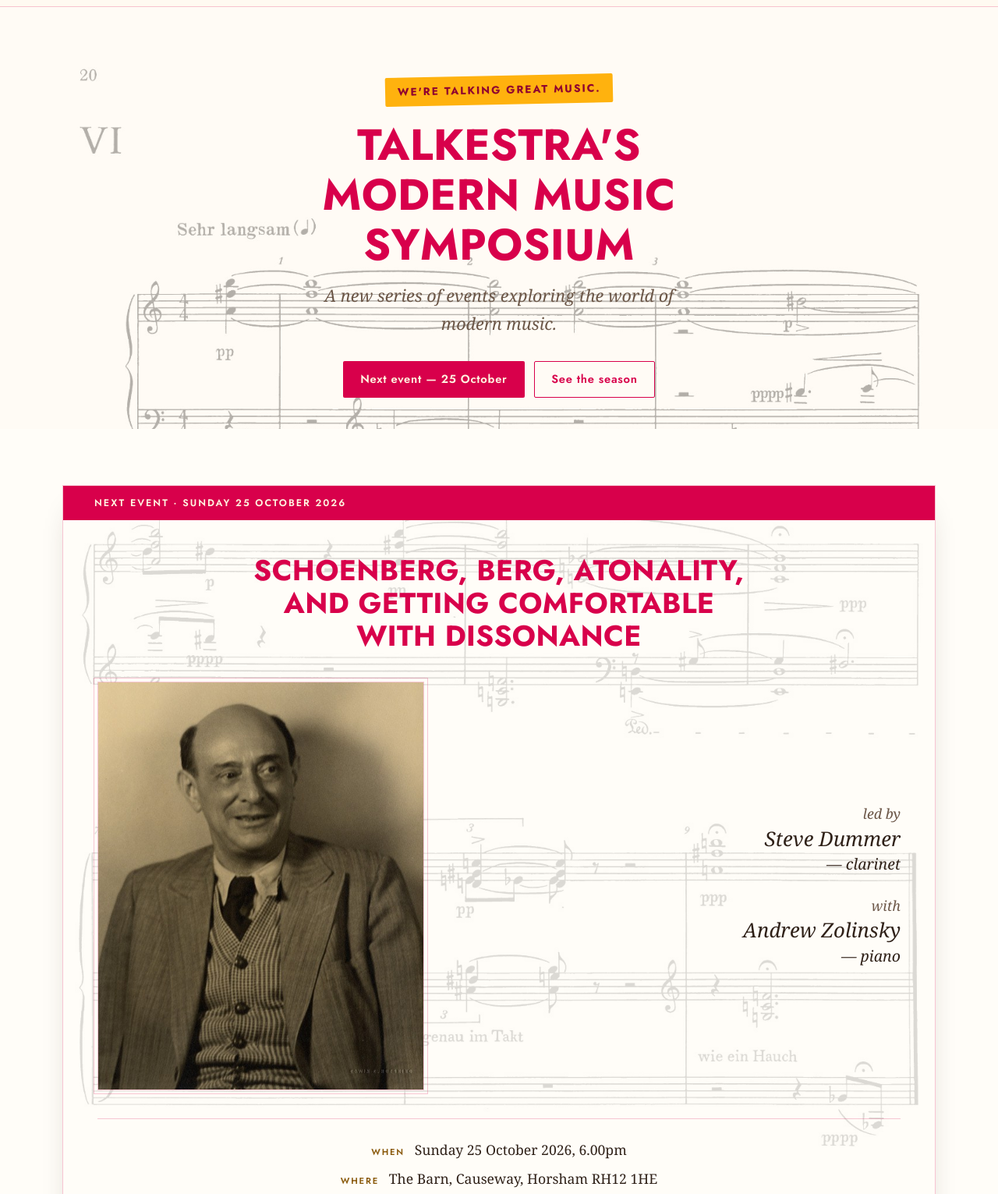
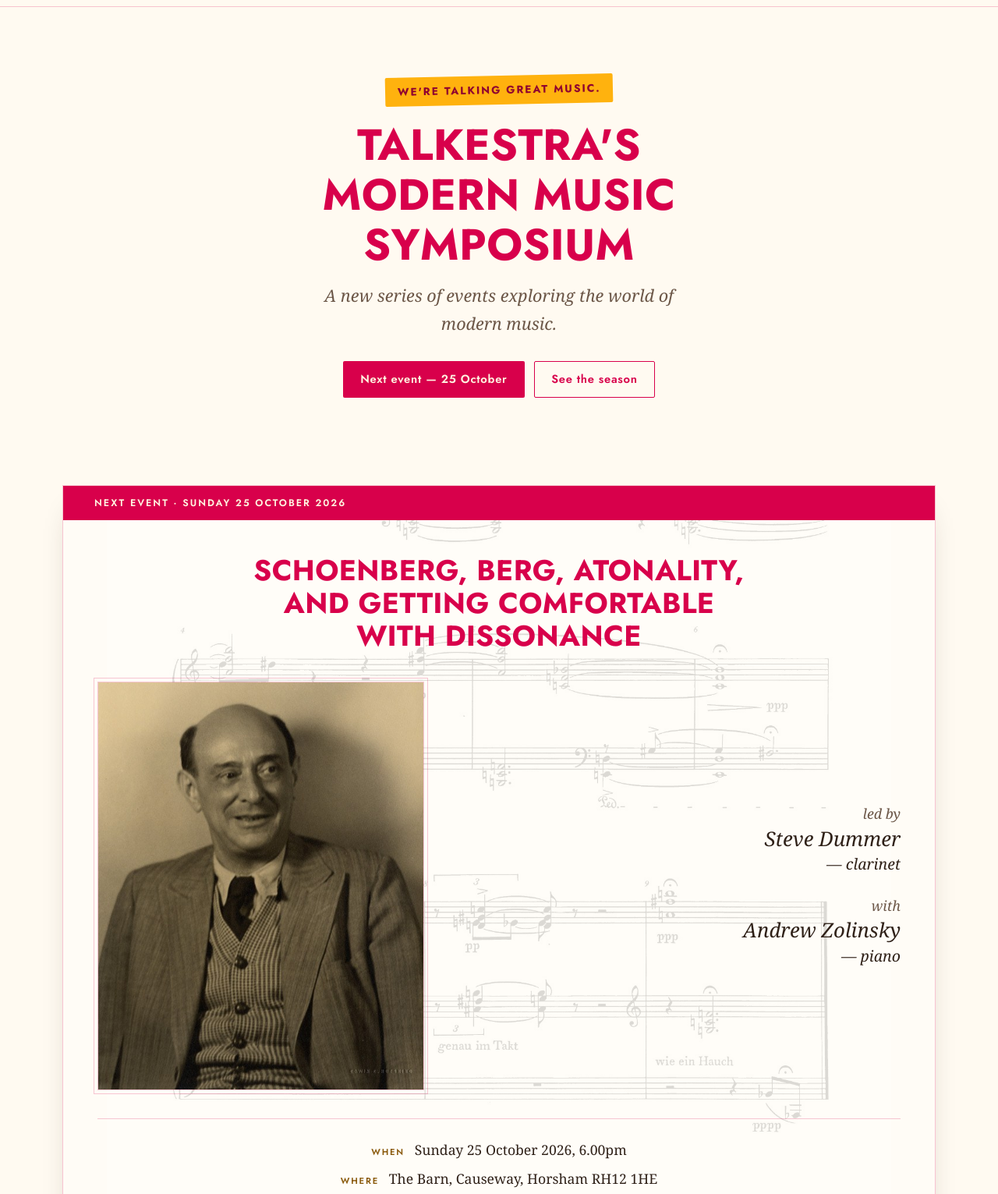
Before and after one commit to tcorbettclark/talkestra, a website: page public/index.html in a window 1280 px wide. Shown: the part 59-1590 px from the top of the page at 78% size. Drawn offline with Linux system fonts and the light colour scheme.

Commit message:
Confine the Schoenberg score to the next-event card
The layer was on the #next section, so it filled the section's padding box and
read as bleed onto the page above the band and below the card. Moving it onto
.programme — which already clips with overflow: hidden — keeps the manuscript
inside the card, and the ink still reads through its translucent surface.

- drop the hero's score layer for the same reason
- size it at 90% of the card width: notation ~10% smaller than a plain cover,
  ~70% of the page still visible, no edge artefacts thanks to the flat paper
- season score down to 10%, keeping the event list the clear focus

```diff
--- a/public/index.html
+++ b/public/index.html
@@ -66,7 +66,7 @@
 
     <main id="main">
       <!-- ── Hero ─────────────────────────────────────────────────────── -->
-      <section class="hero score-bg">
+      <section class="hero">
         <div class="container">
           <p class="tagline">We're talking great music.</p>
           <h1>Talkestra's Modern Music Symposium</h1>
@@ -79,9 +79,9 @@
       </section>
 
       <!-- ── Next event ───────────────────────────────────────────────── -->
-      <section id="next" class="section score-bg">
+      <section id="next" class="section">
         <div class="container">
-          <article class="programme">
+          <article class="programme score-bg">
             <p class="programme-band">Next event · Sunday 25 October 2026</p>
 
             <div class="programme-body">
--- a/public/styles.css
+++ b/public/styles.css
@@ -89,7 +89,8 @@ body {
    is a ::before that multiply-blends into the cream page, so the scan's white
    paper disappears and only ink remains — opacity sets ink strength directly.
    `cover` fills the section and deliberately crops the page top and bottom;
-   --score-position chooses which band of the page shows. */
+   --score-size can narrow that (e.g. 90% auto) to show more of the page, and
+   --score-position chooses which band of it shows. */
 .score-bg { position: relative; }
 
 .score-bg::before {
@@ -98,7 +99,7 @@ body {
   inset: 0;
   z-index: -1;
   background-image: var(--score);
-  background-size: cover;
+  background-size: var(--score-size, cover);
   background-position: var(--score-position, center);
   background-repeat: no-repeat;
   mix-blend-mode: multiply;
@@ -276,12 +277,6 @@ section[id] { scroll-margin-top: 5.5rem; }
 /* ── Hero ──────────────────────────────────────────────────────────────── */
 
 .hero {
-  /* The next event's piece opens the page: the top of the manuscript, where
-     the title mark and the airy first system are. */
-  --score: url("/images/score-schoenberg-op19-no6.jpg");
-  --score-position: center 0%;
-  --score-opacity: 0.3;
-
   padding-block: clamp(2.75rem, 7vw, 5.5rem) clamp(1.5rem, 4vw, 2.5rem);
   text-align: center;
 }
@@ -361,17 +356,19 @@ section[id] { scroll-margin-top: 5.5rem; }
 
 /* ── Next event / programme card ───────────────────────────────────────── */
 
-#next {
-  /* The same manuscript, a different band: the densest middle systems.
-     Stronger than the hero, because the card keeps most text off the ink. */
+.programme {
+  /* The manuscript is confined to the card; it must not spill onto the page
+     around it. 90% of the card's width sets the notation a little smaller than
+     a straight cover while still showing ~70% of the page. The scan's paper is
+     pure white right to its edges, so multiply makes the narrower image
+     indistinguishable from a full-width one — only the music moves. */
   --score: url("/images/score-schoenberg-op19-no6.jpg");
+  --score-size: 90% auto;
   --score-position: center 100%;
   --score-opacity: 0.5;
-}
 
-.programme {
-  /* Translucent, so the score reads faintly through the card the way a
-     printed programme cover would. */
+  /* Translucent, so the ink layer behind it reads through the way a printed
+     programme cover would. */
   background: rgba(255, 253, 249, 0.72);
   border: 1px solid var(--rule);
   box-shadow: var(--shadow);
@@ -498,11 +495,11 @@ section[id] { scroll-margin-top: 5.5rem; }
 /* ── Season list ───────────────────────────────────────────────────────── */
 
 #season {
-  /* The season's emblem. Held at 16%: here the description text sits directly
-     on the page with no card to protect it, and 18%+ drops the worst-case
-     contrast of --ink-soft over a staff line below 4.5:1. */
+  /* The season's emblem, kept deliberately faint: the description text sits
+     directly on the page here, with no card to protect it. At 10% the
+     worst-case contrast of --ink-soft over a staff line is ~5.3:1. */
   --score: url("/images/score-stravinsky-rite.jpg");
-  --score-opacity: 0.16;
+  --score-opacity: 0.1;
 }
 
 .event-list {
```
